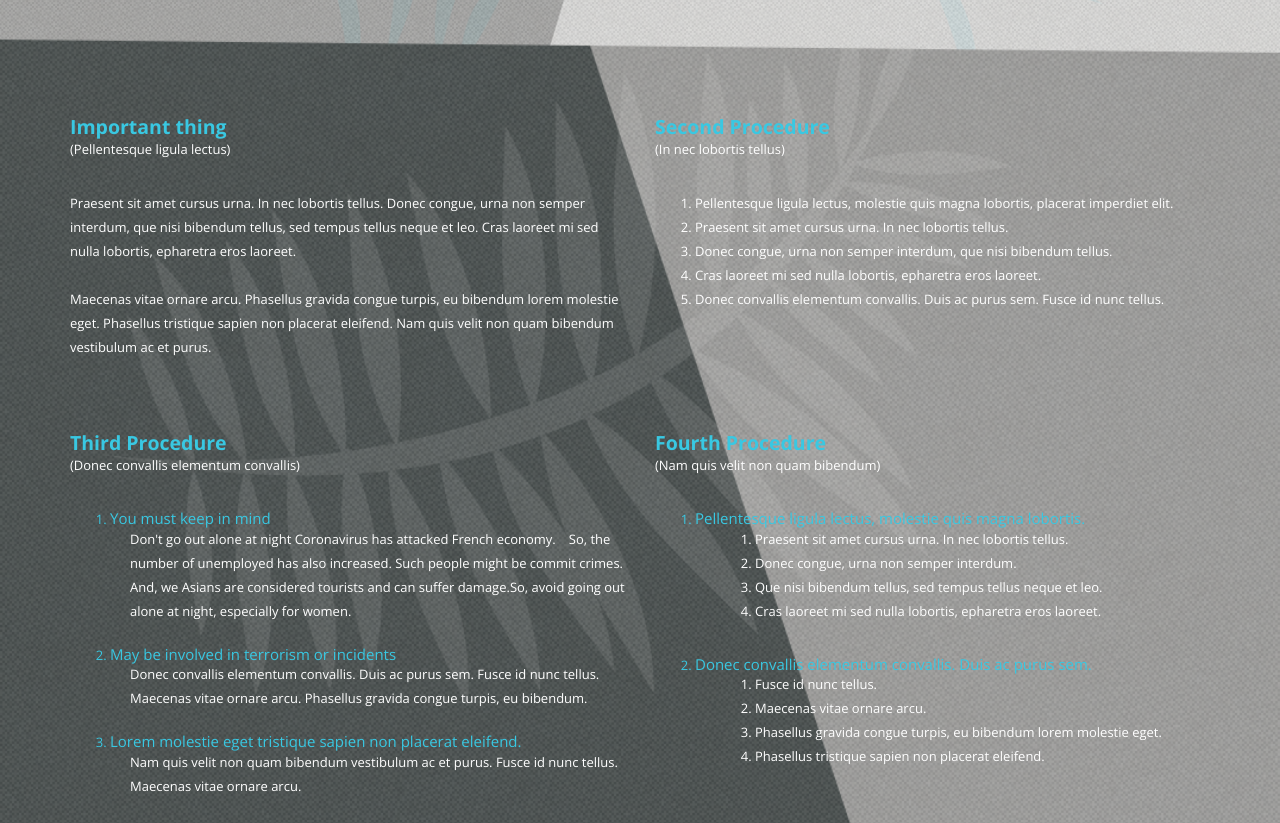
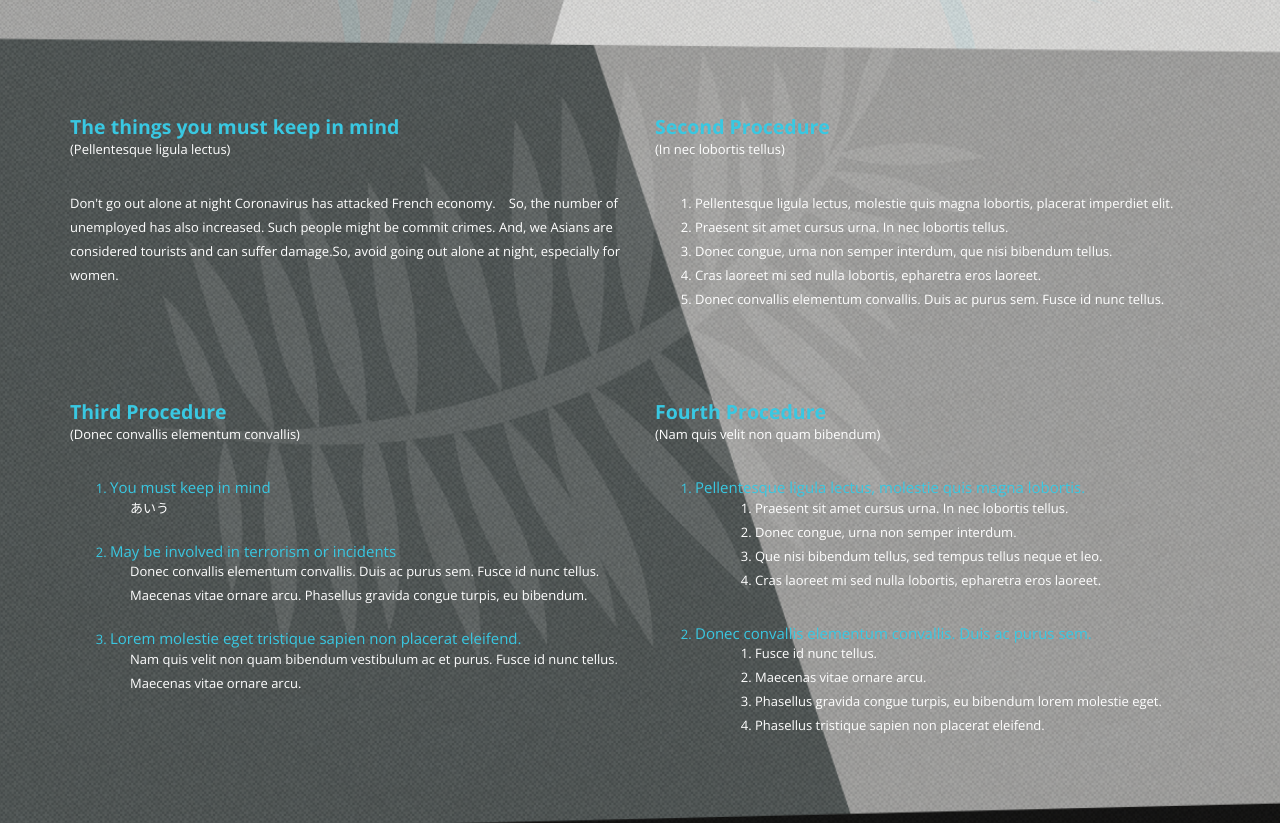
Before and after one commit to ma2522/web, a plain HTML site: page index.html in a window 1280 px wide. Shown: the part 726-1549 px from the top of the page. Drawn offline with nearby package versions, Linux system fonts and the light colour scheme; a script that the page names is missing.

Commit message:
Update index.html

```diff
--- a/index.html
+++ b/index.html
@@ -137,10 +137,12 @@
         <div class="container">
             <div class="row">
                 <div class="col-md-6">
-                    <h2>Important thing</h2>
+                    <h2>The things you must keep in mind</h2>
                     <span>(Pellentesque ligula lectus)</span>
-                    <p>Praesent sit amet cursus urna. In nec lobortis tellus. Donec congue, urna non semper interdum, que nisi bibendum tellus, sed tempus tellus neque et leo. Cras laoreet mi sed nulla lobortis, epharetra eros laoreet.
-                    <br><br>Maecenas vitae ornare arcu. Phasellus gravida congue turpis, eu bibendum lorem molestie eget. Phasellus tristique sapien non placerat eleifend. Nam quis velit non quam bibendum vestibulum ac et purus.</p>
+                    <p>Don't go out alone at night
+                       Coronavirus has attacked French economy.　So, the number of unemployed has also increased. Such people might be commit crimes.
+                       And, we Asians are considered tourists and can suffer damage.So, avoid going out alone at night, especially for women.
+                    <br><br></p>
                 </div>
                 <div class="col-md-6">
                     <h2>Second Procedure</h2>
@@ -161,9 +163,7 @@
                     <ol>
                         <li>
                             <h4>You must keep in mind</h4>
-                            <p> Don't go out alone at night
-                                Coronavirus has attacked French economy.　So, the number of unemployed has also increased. Such people might be commit crimes.
-                                And, we Asians are considered tourists and can suffer damage.So, avoid going out alone at night, especially for women.</p>
+                            <p> あいう</p>
                         </li>
                         <li>
                             <h4> May be involved in terrorism or incidents</h4>
```
